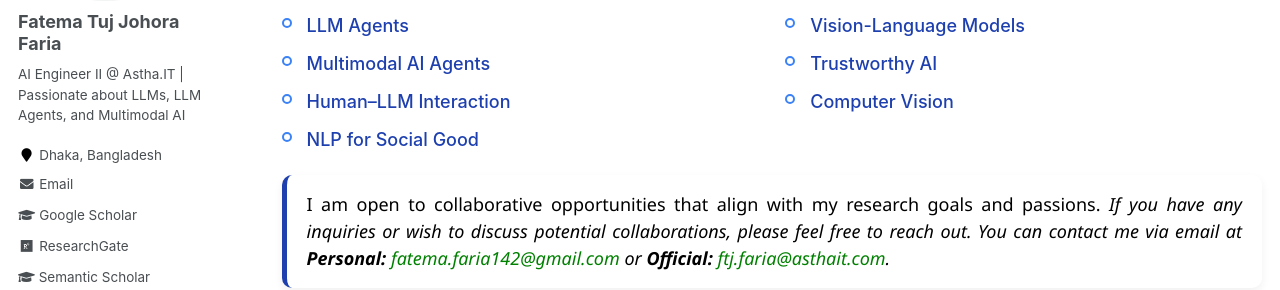
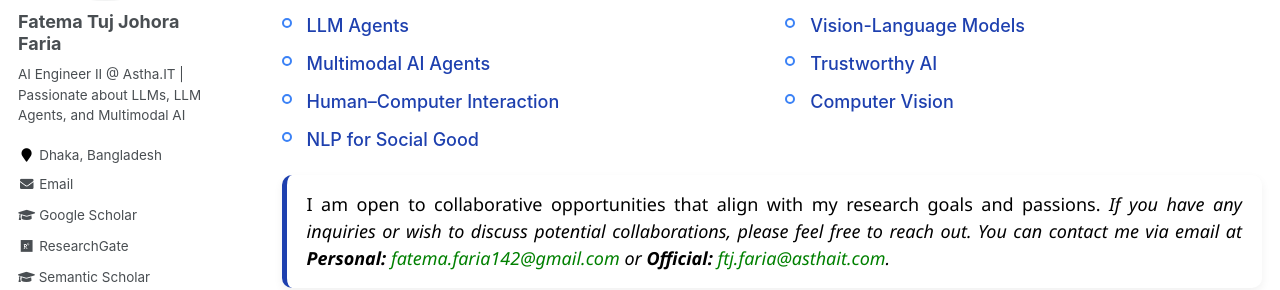
Before and after one commit to fatemafaria142/fatemafaria142.github.io, a Jekyll site: the page built from _pages/about.md, in a window 1280 px wide and 900 px high, scrolled down 682 px. Shown: the part 169-459 px from the top of the window. Built offline with Jekyll 4.4.1, drawn with Linux system fonts in a browser that asks for light colours; some web fonts are replaced.

Commit message:
Update About

```diff
--- a/_pages/about.md
+++ b/_pages/about.md
@@ -211,7 +211,7 @@ redirect_from:
   <li><em>Large Multimodal Models</em></li>
   <li><em>LLM Agents</em></li>
   <li><em>Multimodal AI Agents</em></li>
-  <li><em>Human–LLM Interaction</em></li>
+  <li><em>Human–Computer Interaction</em></li>
   <li><em>NLP for Social Good</em></li>
 </ul>
 <ul>
```
